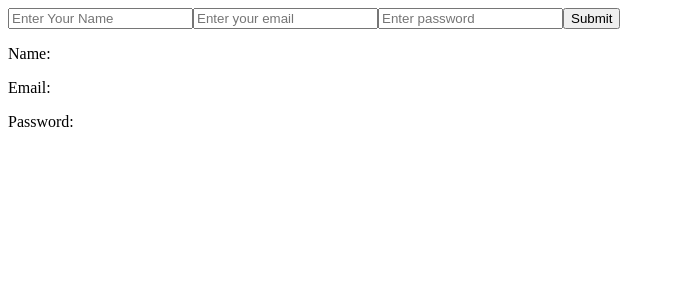
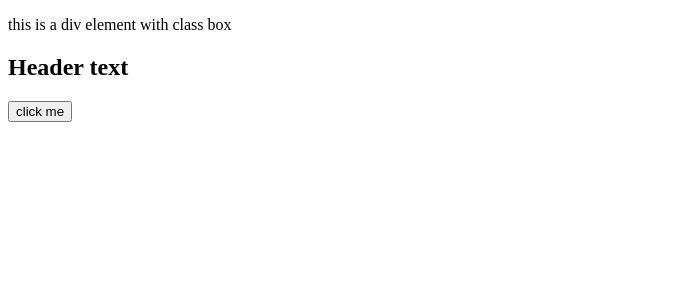
Before and after one commit to mdmusharruf13/typescript, a Next.js app in the folder next-ts/: page / in a window 1280 px wide. Shown: the top 300 px of the page, without its empty margins (0-675 px from the left). Built offline with nearby package versions, Linux system fonts and the light colour scheme.

Commit message:
Element wrapper

```diff
--- /dev/null
+++ b/next-ts/components/ElementWrapper.tsx
@@ -0,0 +1,24 @@
+import { FC, JSX, ReactNode } from "react";
+
+interface ElementWrapperProps {
+  elementType: "div" | "span" | "h2" | "button";
+  children: ReactNode;
+  className?: string;
+  onClick?: () => void;
+}
+
+const ElementWrapper: FC<ElementWrapperProps> = ({
+  elementType,
+  children,
+  className,
+  onClick,
+}) => {
+  const Element = elementType as keyof JSX.IntrinsicElements;
+  return (
+    <Element className={className} onClick={onClick}>
+      {children}
+    </Element>
+  );
+};
+
+export default ElementWrapper;
--- a/next-ts/src/app/page.tsx
+++ b/next-ts/src/app/page.tsx
@@ -2,6 +2,7 @@
 
 import AdminInfo from "../../components/AdminInfo";
 import Counter from "../../components/Counter";
+import ElementWrapper from "../../components/ElementWrapper";
 import Employee from "../../components/Employee";
 import Form from "../../components/Form";
 import User, { Student } from "../../components/User";
@@ -31,7 +32,24 @@ export default function Home() {
         />
       </section> */}
       {/* <Counter /> */}
-      <Form />
+      {/* <Form /> */}
+      <section>
+        <ElementWrapper className="box" elementType="div">
+          <p>this is a div element with class box </p>
+        </ElementWrapper>
+        <ElementWrapper
+          elementType="h2"
+          onClick={() => console.log("clicked!!!")}
+        >
+          Header text
+        </ElementWrapper>
+        <ElementWrapper
+          elementType="button"
+          onClick={() => alert("button clicked")}
+        >
+          click me
+        </ElementWrapper>
+      </section>
     </section>
   );
 }
```
